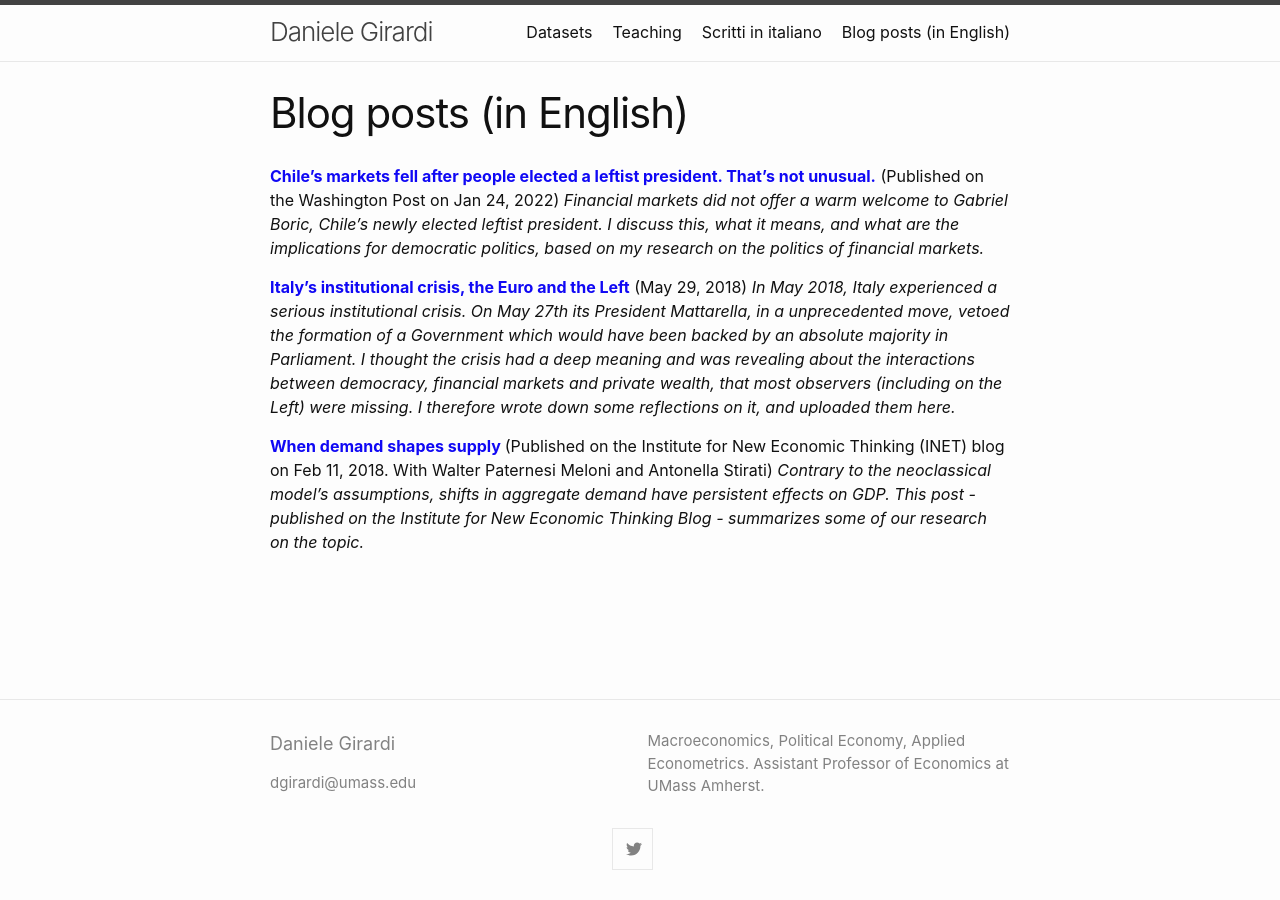
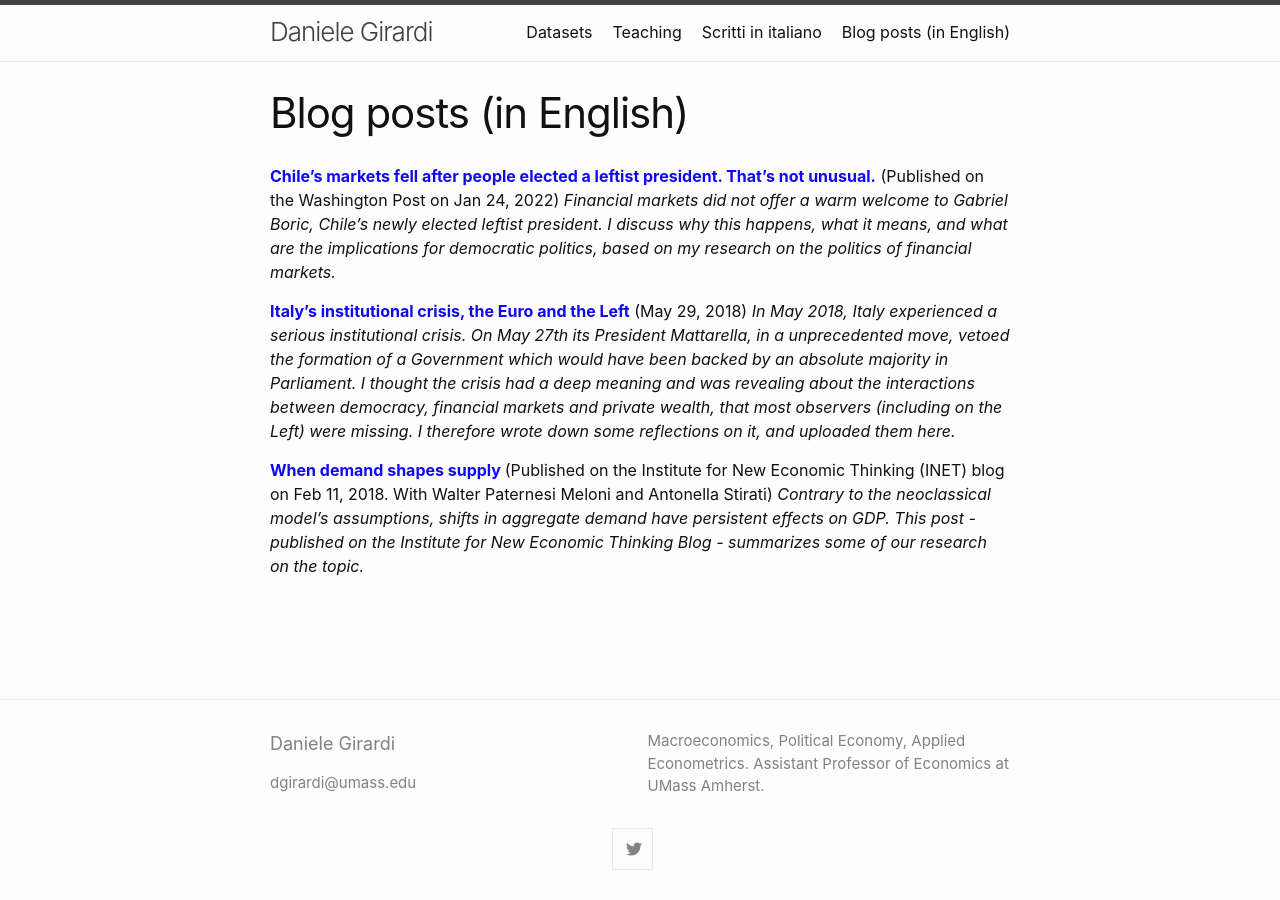
Before and after one commit to danielegirardi/danielegirardi.github.io, a Jekyll site: the page built from posts/english_posts.md, in a window 1280 px wide. Built offline with Jekyll 4.4.1, drawn with Linux system fonts in a browser that asks for light colours.

Commit message:
Update english_posts.md

```diff
--- a/posts/english_posts.md
+++ b/posts/english_posts.md
@@ -7,7 +7,7 @@
 <style type="text/css">a {text-decoration: none; color: inherit}</style>
 
 <span style="color: #1008F4;"><strong><a href="https://www.washingtonpost.com/politics/2022/01/24/chiles-markets-fell-after-people-elected-leftist-president-thats-not-unusual/" target="_blank" rel="noopener">Chile’s markets fell after people elected a leftist president. That’s not unusual.</a></strong></span> (Published on the Washington Post on Jan 24, 2022)
-<em>Financial markets did not offer a warm welcome to Gabriel Boric, Chile’s newly elected leftist president. I discuss this, what it means, and what are the implications for democratic politics, based on my research on the politics of financial markets. </em>
+<em>Financial markets did not offer a warm welcome to Gabriel Boric, Chile’s newly elected leftist president. I discuss why this happens, what it means, and what are the implications for democratic politics, based on my research on the politics of financial markets. </em>
 
 <span style="color: #1008F4;"><strong><a href="https://danielegirardi.github.io/posts/may2018post" target="_blank" rel="noopener">Italy's institutional crisis, the Euro and the Left</a></strong></span> (May 29, 2018)
 <em>In May 2018, Italy experienced a serious institutional crisis. On May 27th its President Mattarella, in a unprecedented move, vetoed the formation of a Government which would have been backed by an absolute majority in Parliament. I thought the crisis had a deep meaning and was revealing about the interactions between democracy, financial markets and private wealth, that most observers (including on the Left) were missing. I therefore wrote down some reflections on it, and uploaded them here. </em>
```
